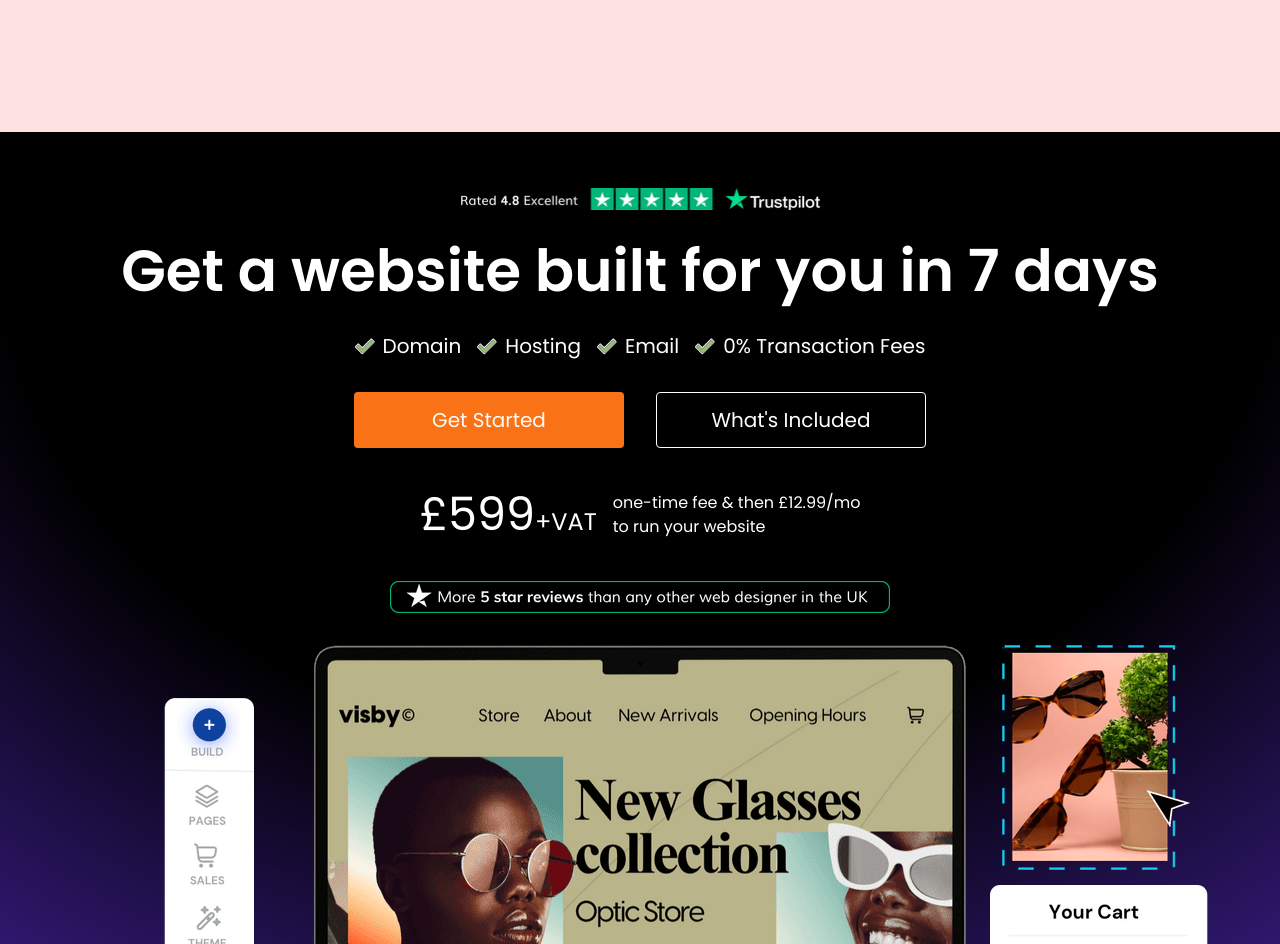
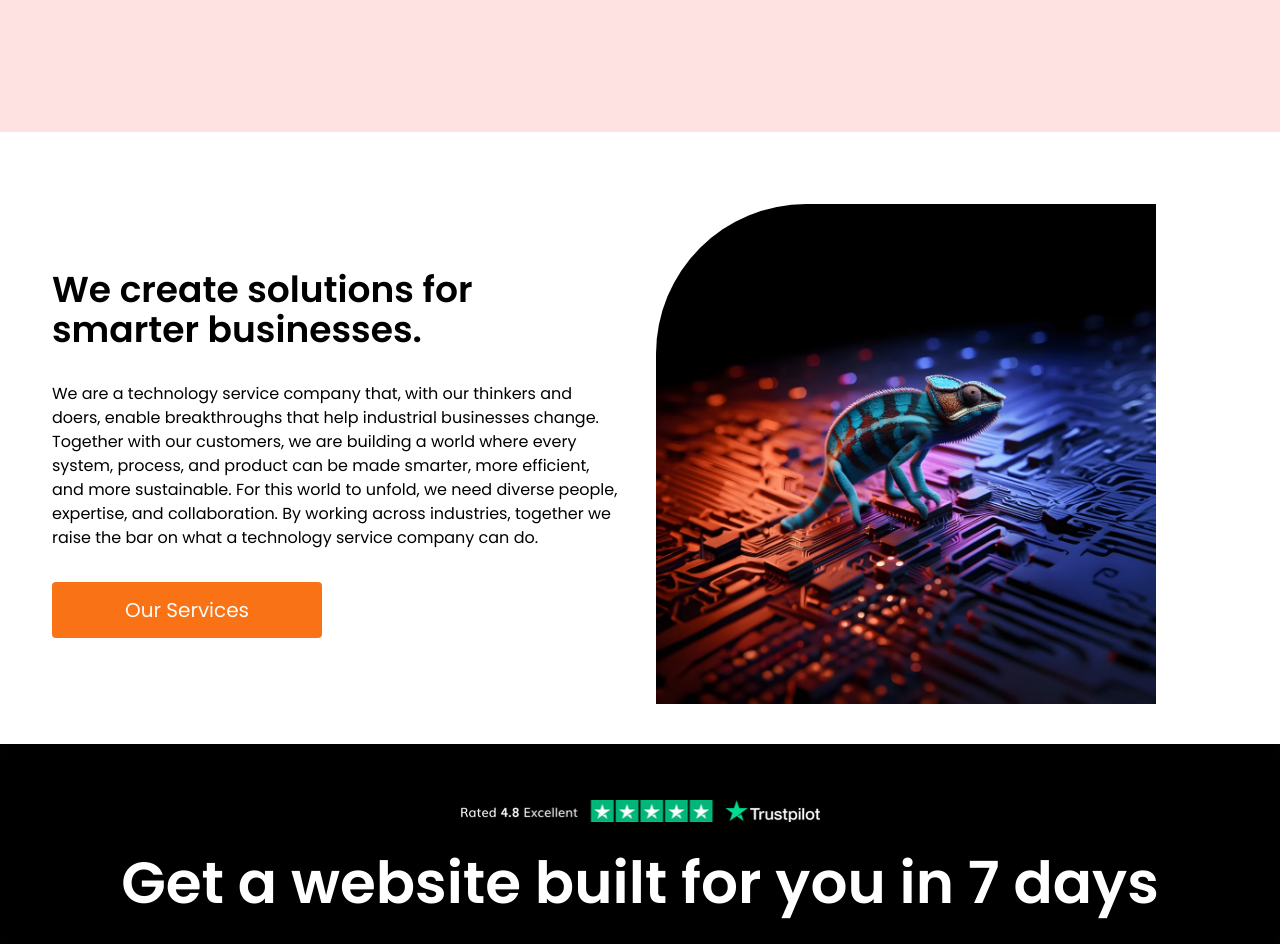
Before and after one commit to glimmrz/ueni_clone, a Next.js app: page / in a window 1280 px wide. Shown: the part 580-1524 px from the top of the page. Built offline with nearby package versions, Linux system fonts and the light colour scheme.

Commit message:
about component

```diff
--- a/src/app/(landing)/page.jsx
+++ b/src/app/(landing)/page.jsx
@@ -1,3 +1,4 @@
+import { About } from "@/components/about";
 import { CustomerReview } from "@/components/customer-review";
 import { Differences } from "@/components/differences/defferences";
 import { Faq } from "@/components/faq/faq";
@@ -13,6 +14,7 @@ export default function Home() {
   return (
     <>
       <Landing />
+      <About />
       <Hero />
       <Features />
       <Process />
--- /dev/null
+++ b/src/components/about.jsx
@@ -0,0 +1,38 @@
+import Image from "next/image";
+import tech from "@/assets/tech.webp";
+import { Section } from "./section";
+import { Title } from "./title";
+import { Button } from "./ui/button";
+
+export function About() {
+  return (
+    <Section>
+      <div className="grid md:grid-cols-2 gap-8 items-center">
+        <div className="space-y-8">
+          <Title
+            title="We create solutions for smarter businesses."
+            className="text-left"
+          />
+
+          <p>
+            We are a technology service company that, with our thinkers and
+            doers, enable breakthroughs that help industrial businesses change.
+            Together with our customers, we are building a world where every
+            system, process, and product can be made smarter, more efficient,
+            and more sustainable. For this world to unfold, we need diverse
+            people, expertise, and collaboration. By working across industries,
+            together we raise the bar on what a technology service company can
+            do.
+          </p>
+
+          <Button className="w-full md:w-fit">our services</Button>
+        </div>
+        <div className="row-start-1 md:col-start-2">
+          <figure className="relative h-[340px] md:h-[500px] w-full md:w-[500px] rounded-tl-[150px] overflow-hidden">
+            <Image src={tech} alt="cameleon" fill className="object-cover" />
+          </figure>
+        </div>
+      </div>
+    </Section>
+  );
+}
```
Also changed, not shown: src/assets/tech.webp (added).
